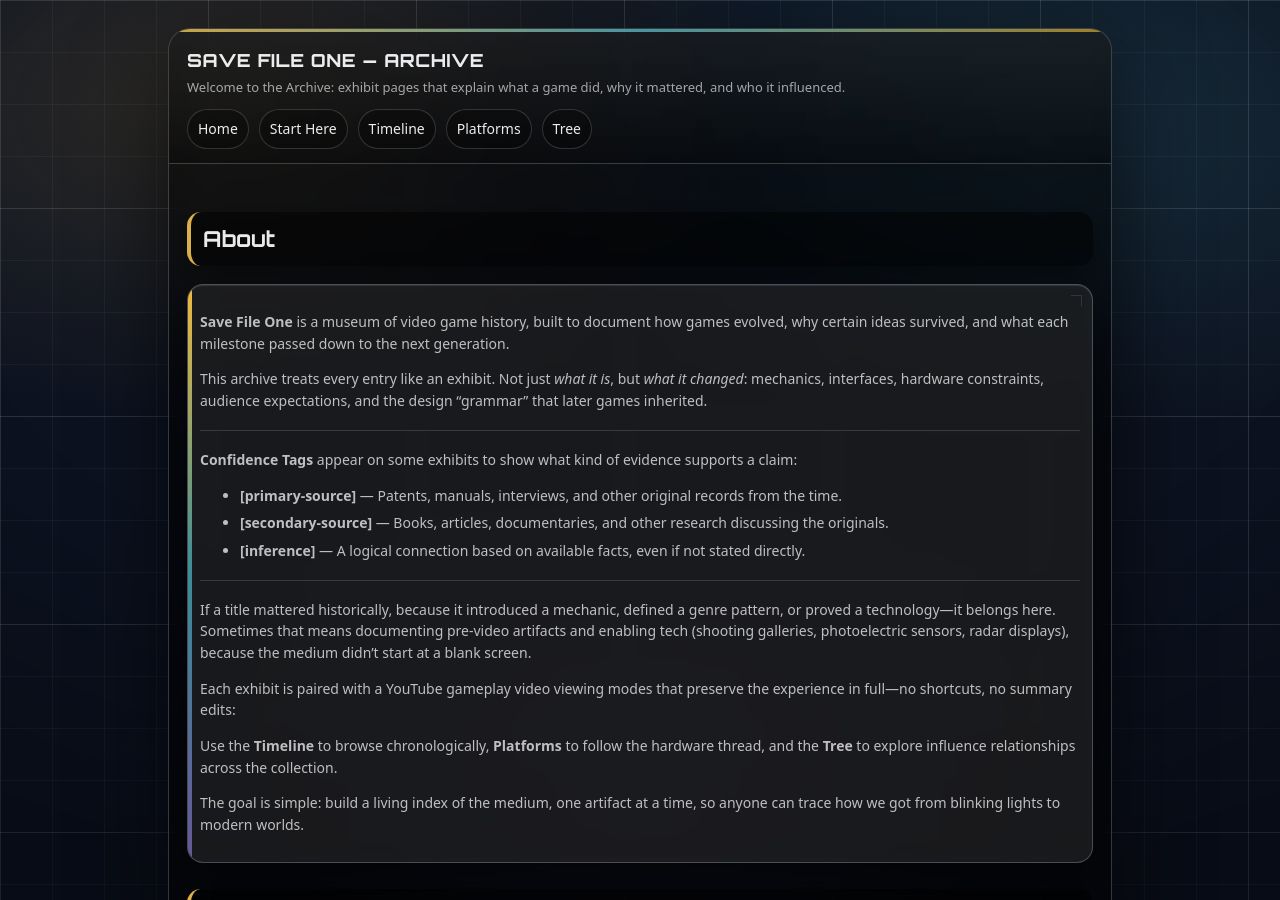
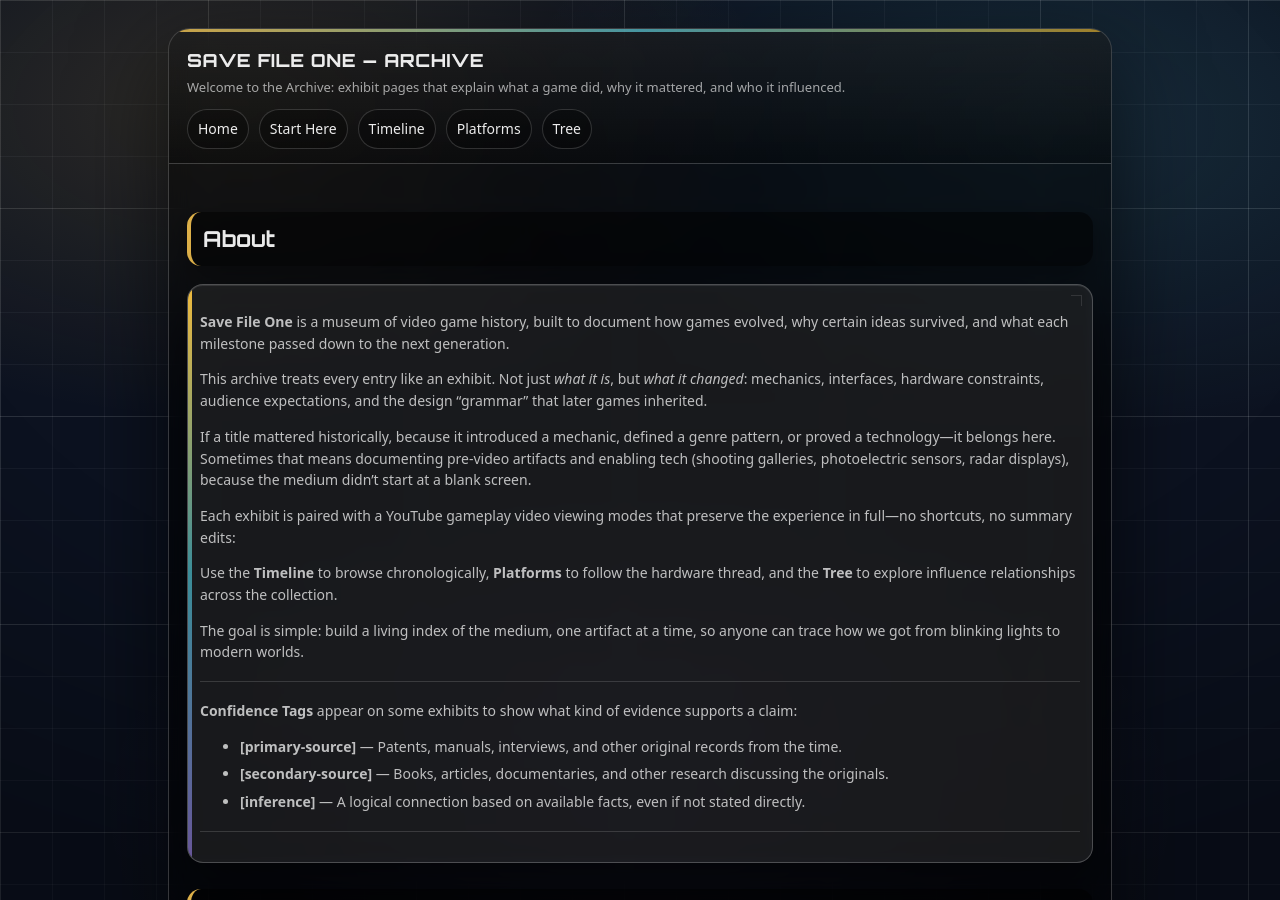
Before and after one commit to BacchusA/savefileone-archive, a Jekyll site: the page built from index.md, in a window 1280 px wide and 900 px high. Built offline with Jekyll 4.4.1, drawn with Linux system fonts in a browser that asks for light colours; part of the change alters nothing that is shown.

```diff
--- a/index.md
+++ b/index.md
@@ -10,6 +10,14 @@ title: Home
 
     <p>This archive treats every entry like an exhibit. Not just <em>what it is</em>, but <em>what it changed</em>: mechanics, interfaces, hardware constraints, audience expectations, and the design “grammar” that later games inherited.</p>
 
+    <p>If a title mattered historically, because it introduced a mechanic, defined a genre pattern, or proved a technology—it belongs here. Sometimes that means documenting pre-video artifacts and enabling tech (shooting galleries, photoelectric sensors, radar displays), because the medium didn’t start at a blank screen.</p>
+
+    <p>Each exhibit is paired with a YouTube gameplay video viewing modes that preserve the experience in full—no shortcuts, no summary edits:</p>
+
+    <p>Use the <strong>Timeline</strong> to browse chronologically, <strong>Platforms</strong> to follow the hardware thread, and the <strong>Tree</strong> to explore influence relationships across the collection.</p>
+
+    <p>The goal is simple: build a living index of the medium, one artifact at a time, so anyone can trace how we got from blinking lights to modern worlds.</p>
+
     <hr class="hr-soft" />
 
     <p><strong>Confidence Tags</strong> appear on some exhibits to show what kind of evidence supports a claim:</p>
@@ -20,14 +28,6 @@ title: Home
     </ul>
 
     <hr class="hr-soft" />
-
-    <p>If a title mattered historically, because it introduced a mechanic, defined a genre pattern, or proved a technology—it belongs here. Sometimes that means documenting pre-video artifacts and enabling tech (shooting galleries, photoelectric sensors, radar displays), because the medium didn’t start at a blank screen.</p>
-
-    <p>Each exhibit is paired with a YouTube gameplay video viewing modes that preserve the experience in full—no shortcuts, no summary edits:</p>
-
-    <p>Use the <strong>Timeline</strong> to browse chronologically, <strong>Platforms</strong> to follow the hardware thread, and the <strong>Tree</strong> to explore influence relationships across the collection.</p>
-
-    <p>The goal is simple: build a living index of the medium, one artifact at a time, so anyone can trace how we got from blinking lights to modern worlds.</p>
 
   </div>
 </div>
```
